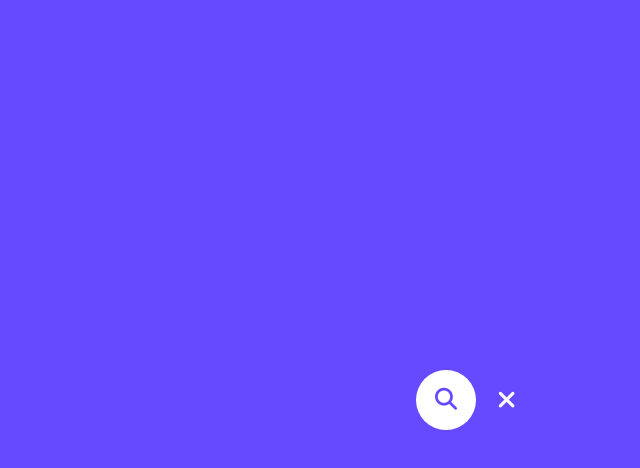
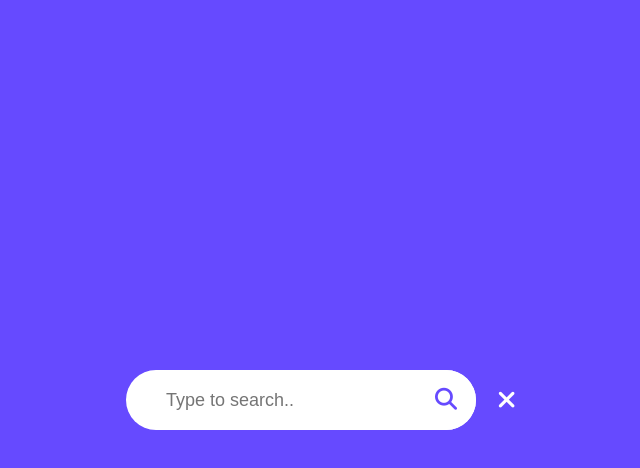
Before and after one commit to theguylex/8.Animated-Search-bar, a plain HTML site: page index.html in a window 1280 px wide. Both pictures are taken after a click on the element 640 px from the left and 400 px from the top of the page. Shown: the whole page, without its empty margins (339-979 px from the left). Drawn offline with Linux system fonts and the light colour scheme.

Commit message:
opacity for searchbox input- change on searchbtn click

```diff
--- a/script.js
+++ b/script.js
@@ -6,4 +6,5 @@ const searchInput = document.querySelector("input");
 
 searchBtn.onclick = () => {
     searchBox.classList.toggle("active");
+    searchInput.classList.add("active");
 }
--- a/style.css
+++ b/style.css
@@ -16,6 +16,7 @@ html,body {
     position: relative;
     height: 60px;
     width: 60px;
+    /* border: 2px solid white; */
     transition: all 0.5s cubic-bezier(0.68, -0.55, 0.265, 1.55);
 }
 
@@ -36,6 +37,10 @@ html,body {
     transition: all 0.5s cubic-bezier(0.68, -0.55, 0.265, 1.55);
 }
 
+.search-box input.active {
+    opacity: 1;
+}
+
 .search-box .search-btn {
     position: absolute;
     top: 50%;
@@ -50,6 +55,7 @@ html,body {
     text-align: center;
     border-radius: 50px;
     cursor: pointer;
+    transition: all 0.5s cubic-bezier(0.68, -0.55, 0.265, 1.55);
 }
 
 .search-box .search-btn.active {
```
